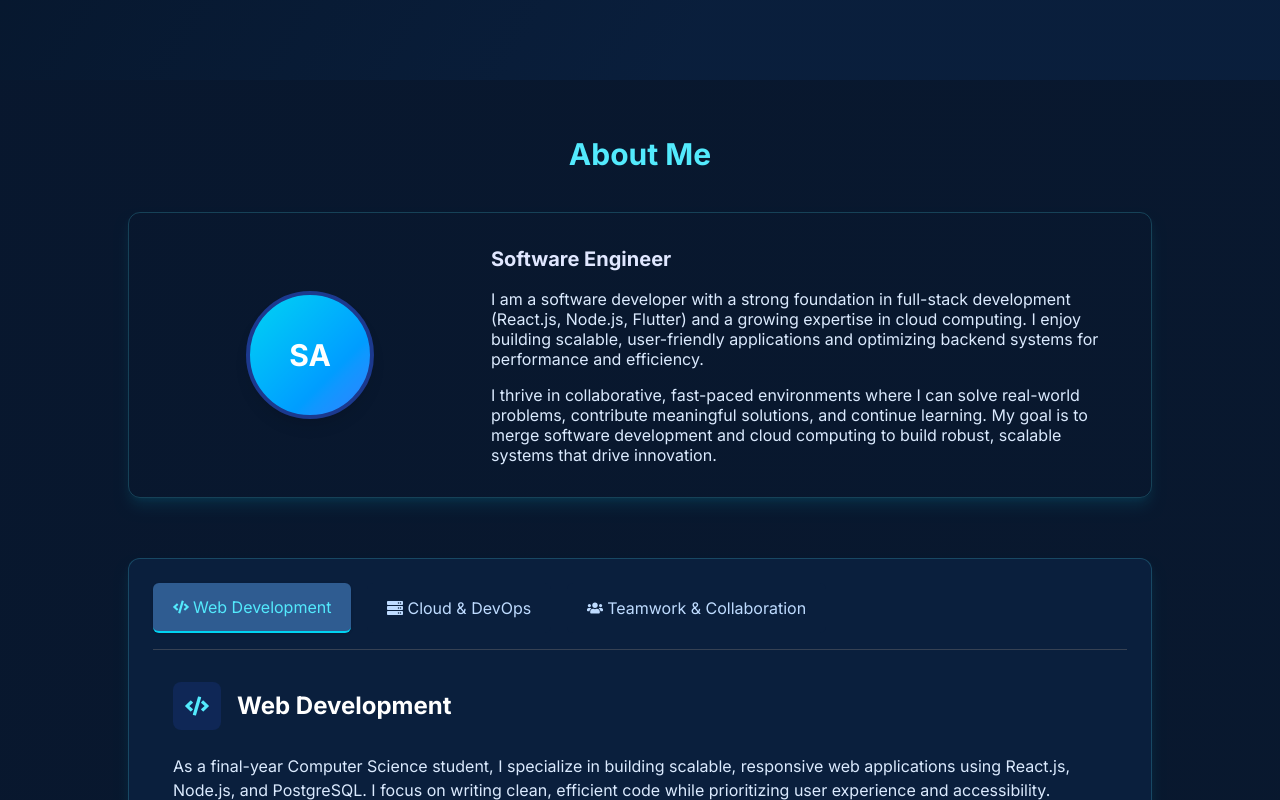
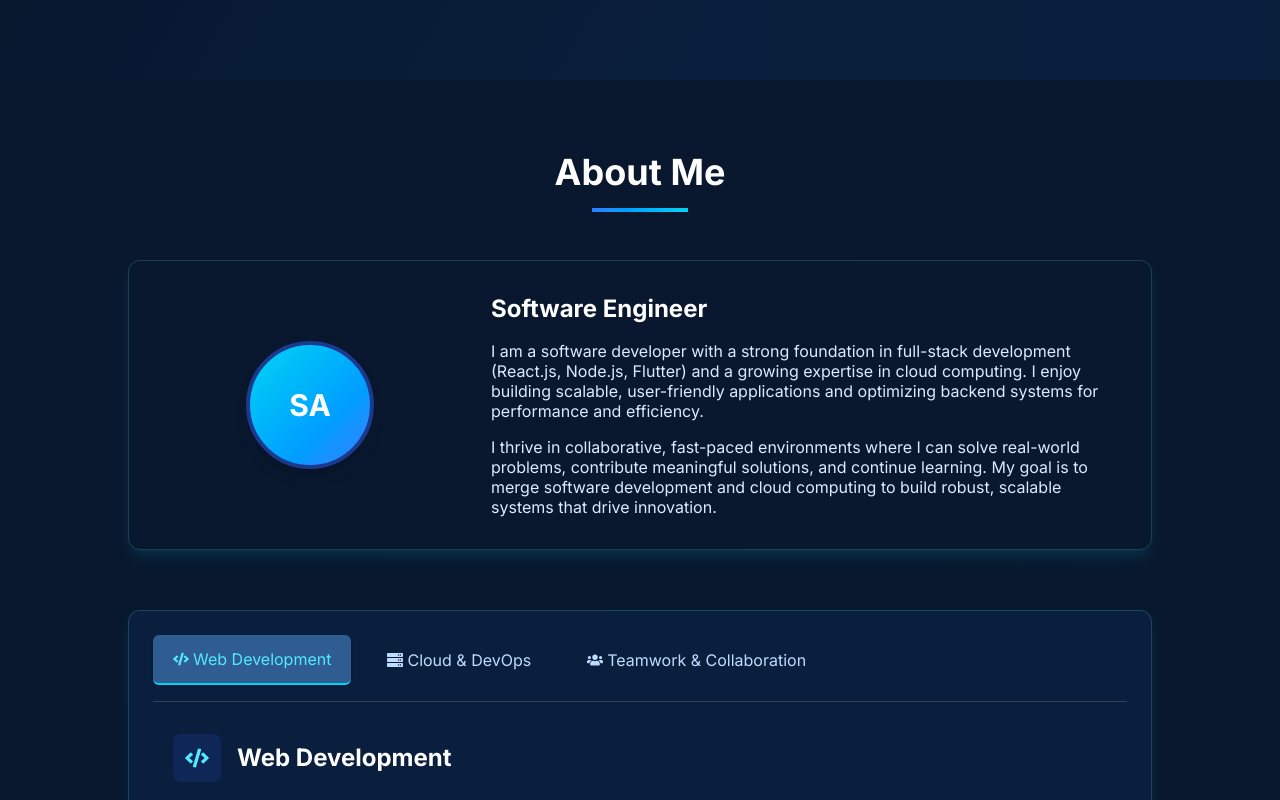
Before and after one commit to nukimoya/Portfolio, a React (Vite) app in the folder portfolio/: page / in a window 1280 px wide. Shown: the part 720-1520 px from the top of the page. Built offline with nearby package versions, Linux system fonts and the light colour scheme.

Commit message:
design improvements

```diff
--- a/portfolio/src/generalpages/landingpage.jsx
+++ b/portfolio/src/generalpages/landingpage.jsx
@@ -40,7 +40,7 @@ const LandingPage = () => {
     };
 
     return (
-    <div className="relative min-h-screen overflow-x-hidden px-2 sm:px-0">
+    <div className="relative min-h-screen overflow-x-hidden px-2 sm:px-0 scroll-smooth">
         {/* Animated Gradient Background */}
         <div className="animated-bg" />
             {/* SVG Blobs - more, lighter, unique movement */}
@@ -95,14 +95,18 @@ const LandingPage = () => {
 
             {/* About Section */}
             <section className="max-w-5xl mx-auto my-7 pt-10 sm:pt-17 fade-in px-2 sm:px-0" id='about'>
-                <h2 className="text-3xl font-bold text-center mb-10 text-cyan-300">About Me</h2>
+                <div class="text-center mb-16 opacity-0 transform translate-y-4 transition-all duration-700 ease-in-out fade-in">
+                    <h2 className="text-4xl font-bold text-center mb-4 text-white">About Me</h2>
+                    <div class="w-24 h-1 bg-gradient-to-r from-blue-500 to-cyan-400 mx-auto"></div>
+                </div>
+
                 <div className='grid grid-cols-1 md:grid-cols-3 gap-6 md:gap-8 items-center p-4 sm:p-8 my-10 border border-cyan-300/20 shadow-lg shadow-cyan-400/10 rounded-xl transition-all duration-300'>
                     <div className='flex justify-center'>
                         {/* Profile image placeholder, can be replaced later */}
                         <div className="w-32 h-32 rounded-full bg-gradient-to-br from-cyan-400 to-blue-500 border-4 border-blue-900 shadow-lg flex items-center justify-center text-3xl font-bold text-white">SA</div>
                     </div>
                     <div className='md:col-span-2'>
-                        <h3 className="text-xl font-semibold mb-4 text-white-100">Software Engineer</h3>
+                        <h3 className="text-2xl font-bold mb-4 text-white">Software Engineer</h3>
                         <p className="text-blue-100 text-base leading-tight mb-4">I am a software developer with a strong foundation in full-stack development (React.js, Node.js, Flutter) and a growing expertise in cloud computing. I enjoy building scalable, user-friendly applications and optimizing backend systems for performance and efficiency.</p>
                         <p className="text-blue-100 text-base leading-tight">I thrive in collaborative, fast-paced environments where I can solve real-world problems, contribute meaningful solutions, and continue learning. My goal is to merge software development and cloud computing to build robust, scalable systems that drive innovation.</p>
                     </div>
@@ -113,7 +117,8 @@ const LandingPage = () => {
 
             {/* Projects Section */}
             <section className="max-w-6xl mx-auto mt-10 sm:mt-16 p-4 sm:p-10 pt-16 sm:pt-20 fade-in text-center" id='projects'>
-                <h2 className="text-3xl sm:text-4xl lg:text-5xl font-bold mb-4 sm:mb-6 bg-clip-text text-transparent bg-gradient-to-r from-white to-blue-100">Featured Projects</h2>
+                <h2 className="text-3xl sm:text-4xl lg:text-5xl font-bold mb-2  sm:mb-6 bg-clip-text text-transparent bg-gradient-to-r from-white to-blue-100">Featured Projects</h2>
+                <div class="w-24 h-1 bg-gradient-to-r from-blue-500 to-cyan-400 mx-auto mb-7"></div>
                 <p className="text-lg sm:text-xl text-blue-200 max-w-2xl mx-auto px-4">A showcase of my recent work in full-stack development, AI integration, and mobile applications</p>
                 <ProjectShowcase projects={projects} />
             </section>
@@ -124,7 +129,8 @@ const LandingPage = () => {
                 <div className="absolute bottom-10 sm:bottom-20 -left-10 sm:-left-20 w-40 sm:w-60 h-40 sm:h-60 bg-blue-500/10 rounded-full blur-3xl"></div>
                 <div className='text-center mb-8 sm:mb-13'>
                     <div className='inline-block'>
-                        <h2 className="text-2xl sm:text-4xl lg:text-5xl font-bold bg-clip-text text-transparent bg-gradient-to-r from-whit to-cyan-100 mb-4 sm:mb-6 text-white">Skills & Expertise</h2>
+                        <h2 className="text-2xl sm:text-4xl lg:text-5xl font-bold bg-clip-text text-transparent bg-gradient-to-r from-whit to-cyan-100 mb-1 sm:mb-6 text-white">Skills & Expertise</h2>
+                        <div class="w-24 h-1 bg-gradient-to-r from-blue-500 to-cyan-400 mx-auto mb-7"></div>
                         <p className="text-base sm:text-xl text-blue-200 max-w-2xl mx-auto mb-4 sm:mb-6">A comprehensive overview of my technical skills and the tools I use to build innovative solutions</p>
                     </div>
                 </div>
@@ -137,7 +143,8 @@ const LandingPage = () => {
             {/* Contact Section */}
             <section className="max-w-5xl mx-auto my-10 sm:my-16 p-4 sm:p-10 pt-16 sm:pt-20 fade-in" id='contact'>
                 <div className='text-center '>
-                    <h1 className="text-4xl lg:text-5xl font-bold mb-6 bg-clip-text text-transparent bg-gradient-to-r from-white to-blue-100">Let's Connect</h1>
+                    <h1 className="text-4xl lg:text-5xl font-bold mb-4 bg-clip-text text-transparent bg-gradient-to-r from-white to-blue-100">Let's Connect</h1>
+                    <div class="w-24 h-1 bg-gradient-to-r from-blue-500 to-cyan-400 mx-auto mb-6"></div>
                     <p className="text-xl text-blue-200 max-w-3xl mx-auto">Have an exciting project in mind or want to explore collaboration
                         opportunities? I'd love to hear from you and discuss how we can bring your vision to life.
                     </p>
--- a/portfolio/src/index.css
+++ b/portfolio/src/index.css
@@ -1,5 +1,9 @@
 @import url('https://fonts.googleapis.com/css2?family=Inter:wght@400;700&family=Poppins:wght@400;700&display=swap');
 @import "tailwindcss";
+
+html {
+  scroll-behavior: smooth;
+}
 
 
 body {
```
